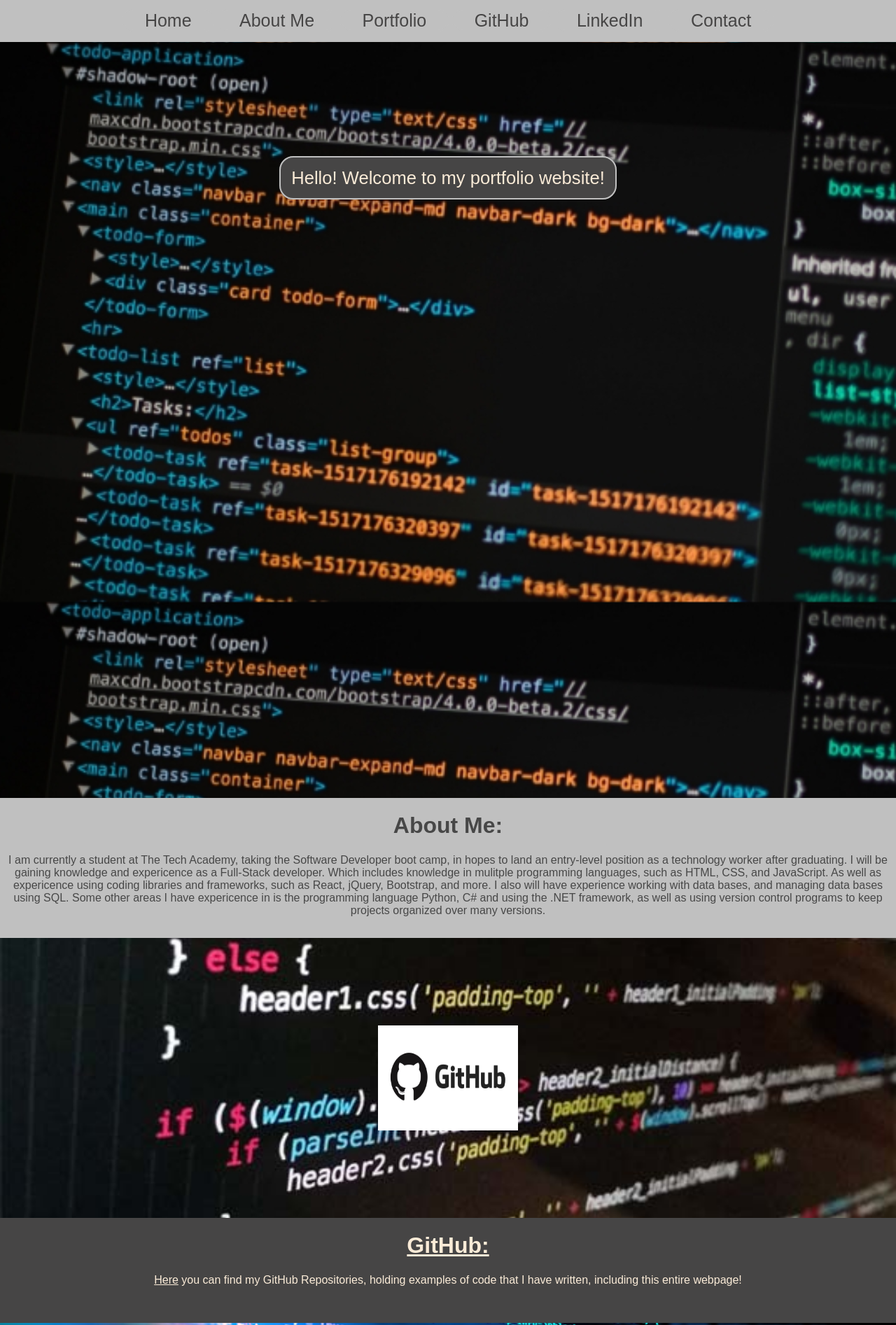
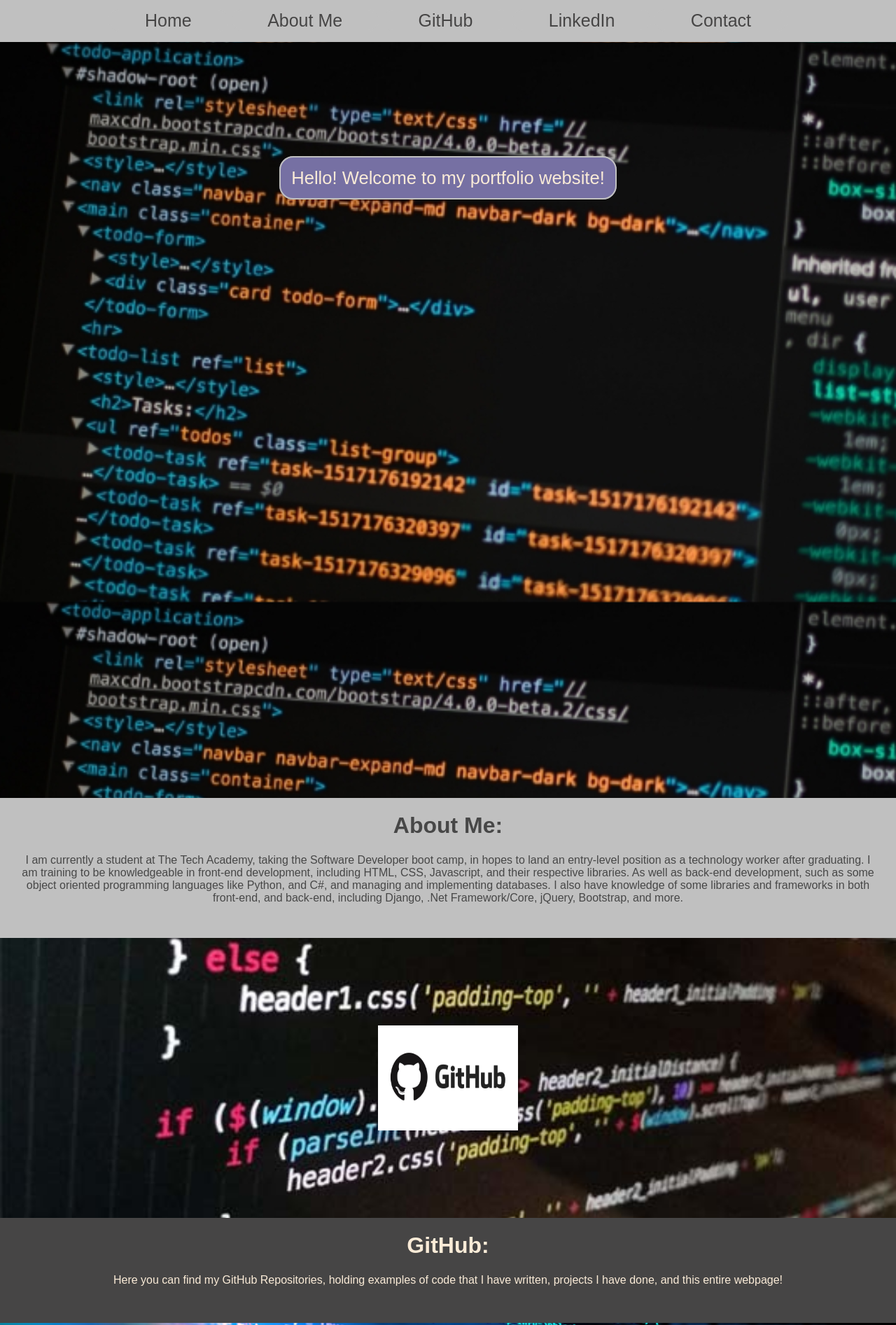
Before and after one commit to BretMorrisGitHub/HTML-and-CSS-Projects, a plain HTML site: page Portfolio_Website/index.html in a window 1280 px wide. Shown: the top 1893 px of the page at 70% size. Drawn offline with Linux system fonts and the light colour scheme.

Commit message:
Portfolio Website Commit

```diff
--- a/Portfolio_Website/index.css
+++ b/Portfolio_Website/index.css
@@ -35,12 +35,17 @@ body.fade-out{
 }
 
 .Welcome-Heading-Container span.Heading-Text{
-    background-color: rgb(70, 69, 69);
+    background-color: rgb(118, 112, 163);
     color: antiquewhite;
     padding: 15px;
     font-size: 2vw;
     border: 2px solid rgb(192, 192, 192);
     border-radius: 20px;
+}
+
+.row p{
+    padding-left: 2vw;
+    padding-right: 2vw;
 }
 
 .row-1{
@@ -63,10 +68,10 @@ body.fade-out{
 }
 
 .row-2 a{
-    text-decoration: non;
+    text-decoration: none;
     color: antiquewhite;
     cursor: pointer;
-    z-index: 9;
+    z-index: 10;
 }
 
 .background-image2{
@@ -96,8 +101,8 @@ body.fade-out{
     border: 2px solid rgb(192, 192, 192);
     border-radius: 20px;
     overflow: hidden;
-    padding-left: 30px;
-    padding-right: 30px;
+    padding-left: 50px;
+    padding-right: 50px;
     margin-top: 15px;
 }
 
@@ -122,12 +127,15 @@ body.fade-out{
     width: 100%;
     height: 100px;
     background-color: rgb(131, 131, 131);
-    color: rgb(204, 204, 204);
     text-align: center;
     font-size: 20px;
     padding-top: 55px;
+
+}
+
+.footer a{
     text-decoration: none;
-
+    color: rgb(204, 204, 204);
 }
 
 .contact-container{
@@ -135,7 +143,7 @@ body.fade-out{
     padding-top: 250px;
     color:antiquewhite;
     width: 100%;
-    z-index: 9;
+    z-index: 8;
 
 }
 
@@ -175,7 +183,7 @@ input[type=text]:hover{
 }
 
 input[type=submit]:hover{
-    background-color: rgb(53, 52, 52);
+    background-color: rgb(78, 78, 78);
     color: rgb(202, 202, 202);
 }
 
@@ -208,7 +216,6 @@ form h2{
 
 .img-2{
     position: relative;
-
     height: 600px;
 }
 
@@ -225,4 +232,10 @@ form h2{
     top: 50%;
     text-align: center;
     position: absolute;
+    text-decoration: none;
 }
+
+.btn-cancel:hover{
+    background-color: rgb(78, 78, 78);
+    color: rgb(202, 202, 202);
+}
--- a/Portfolio_Website/index.html
+++ b/Portfolio_Website/index.html
@@ -11,7 +11,6 @@
         <div class="NavBar">
             <a rel="Home">Home</a>
             <a href="#AboutMe">About Me</a>
-            <a href="#Portfolio">Portfolio</a>
             <a href="#GitHub">GitHub</a>
             <a href="#Linkedin">LinkedIn</a>
             <a href="#Contact">Contact</a>
@@ -29,12 +28,11 @@
         <div class="row" id="AboutMe">
             <div class="row-1">
                 <h1>About Me:</h1>
-                <p>I am currently a student at The Tech Academy, taking the Software Developer
-                    boot camp, in hopes to land an entry-level position as a technology worker
-                    after graduating. I will be gaining knowledge and expericence as a Full-Stack developer. Which includes knowledge in mulitple programming
-                    languages, such as HTML, CSS, and JavaScript. As well as expericence using coding libraries and frameworks, such as React, jQuery, Bootstrap,
-                    and more. I also will have experience working with data bases, and managing data bases using SQL. Some other areas I have expericence in is the
-                    programming language Python, C# and using the .NET framework, as well as using version control programs to keep projects organized over many versions.
+                <p>I am currently a student at The Tech Academy, taking the Software Developer boot camp, in hopes to land an entry-level
+                    position as a technology worker after graduating. I am training to be knowledgeable in front-end development, including
+                    HTML, CSS, Javascript, and their respective libraries. As well as back-end development, such as some object oriented
+                    programming languages like Python, and C#, and managing and implementing databases. I also have knowledge of some libraries
+                    and frameworks in both front-end, and back-end, including Django, .Net Framework/Core, jQuery, Bootstrap, and more.
                 </p>
             </div>
         </div>
@@ -53,7 +51,7 @@
             <div class="row-2">
                 <a href="https://github.com/BretMorrisGitHub/HTML-and-CSS-Projects.git"><h1>GitHub:</h1></a>
                 <a href="https://github.com/BretMorrisGitHub/HTML-and-CSS-Projects.git">Here</a> you can find my GitHub Repositories, holding examples of code that I
-                    have written, including this entire webpage!
+                    have written, projects I have done, and this entire webpage!
 
             </div>
         </div>
@@ -84,16 +82,16 @@
             <span><form id="myForm" onsubmit="return validateForm()" action="https://formspree.io/f/mgebpgqk" method="POST">
                 <h2>Contact Me:</h2>
                 <label>Name:</label>
-                    <input type="text" id="Name" name="Name" placeholder="Please enter your name here">
+                    <input type="text" id="Name" name="Name" placeholder="Please enter your name here:">
                 <br>
                 <label>Email:</label>
-                    <input type="text" id="Email" name="Email" placeholder="Please enter your email here">
+                    <input type="text" id="Email" name="Email" placeholder="Please enter your email here:">
                 <br>
                 <label>Phone Number:</label>
-                    <input type="text" id="Phone-Number" name="Phone-Number" placeholder="Please enter your phone number here">
+                    <input type="text" id="Phone-Number" name="Phone-Number" placeholder="Please enter your phone number here:">
                 <br>
                 <label>Message:</label>
-                    <input type="text" id="Message" name="Message" placeholder="Please enter your message here">
+                    <input type="text" id="Message" name="Message" placeholder="Please enter your message here:">
                 <br>
                 <button type="button" class="btn-cancel" onclick="closeForm()">Close Form</button>
 
@@ -107,13 +105,6 @@
         </div>
 
 
-
-
-
-
-
-
-
         <div class="footer">
             <footer>
                 <a href="http://www.bret-morris.com">www.bret-morris.com</a>
```
